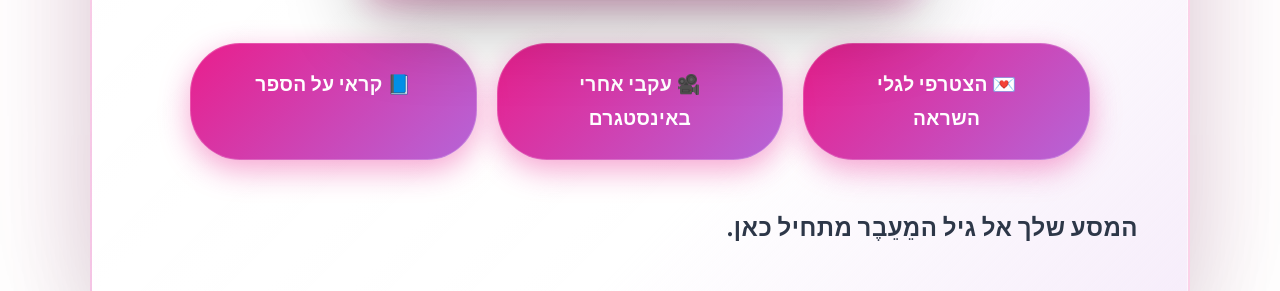
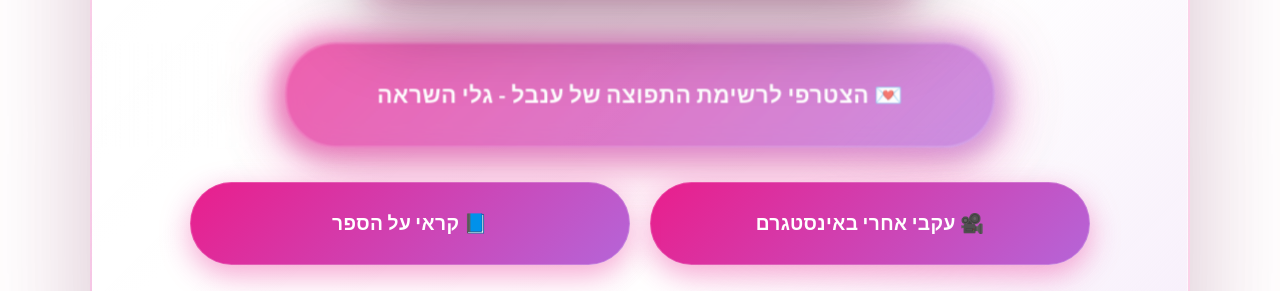
Before and after one commit to ndaphna/gil-hameever, a Next.js app: page /about in a window 1280 px wide. Shown: the part 6653-6944 px from the top of the page. Built offline with nearby package versions, Linux system fonts and the light colour scheme; no server answers.

Commit message:
הוספת טופס הרשמה ל'גלי השראה' לדף הבית והסרת סקשן CTA

```diff
--- a/src/app/(public)/about/about.css
+++ b/src/app/(public)/about/about.css
@@ -832,13 +832,21 @@
   z-index: 1;
 }
 
+.cta-buttons-wrapper {
+  display: flex;
+  flex-direction: column;
+  align-items: center;
+  gap: 35px;
+  width: 100%;
+  max-width: 900px;
+}
+
 .cta-buttons {
   display: flex;
   flex-wrap: wrap;
   justify-content: center;
   gap: 20px;
   width: 100%;
-  max-width: 900px;
 }
 
 .cta-button {
@@ -896,6 +904,65 @@ a.cta-button {
 
 .cta-button:active {
   transform: translateY(-2px) scale(1);
+}
+
+/* Primary CTA Button - Prominent & Eye-catching */
+.cta-button-primary {
+  width: 100%;
+  max-width: 700px;
+  padding: 32px 50px !important;
+  font-size: 1.4rem !important;
+  font-weight: 900 !important;
+  background: linear-gradient(135deg, #E91E8C 0%, #B565D8 100%) !important;
+  box-shadow:
+    0 15px 50px rgba(233, 30, 140, 0.5),
+    0 0 0 2px rgba(255, 255, 255, 0.3) inset,
+    0 0 80px rgba(233, 30, 140, 0.4),
+    0 8px 32px rgba(0, 0, 0, 0.2) !important;
+  position: relative;
+  overflow: visible;
+  animation: pulse-glow 3s ease-in-out infinite;
+}
+
+.cta-button-primary::after {
+  content: '';
+  position: absolute;
+  top: -4px;
+  left: -4px;
+  right: -4px;
+  bottom: -4px;
+  background: linear-gradient(135deg, #E91E8C 0%, #B565D8 100%);
+  border-radius: 50px;
+  z-index: -1;
+  opacity: 0.5;
+  filter: blur(12px);
+  animation: pulse-glow 3s ease-in-out infinite;
+}
+
+@keyframes pulse-glow {
+  0%, 100% {
+    opacity: 0.5;
+    transform: scale(1);
+  }
+  50% {
+    opacity: 0.8;
+    transform: scale(1.02);
+  }
+}
+
+.cta-button-primary:hover {
+  transform: translateY(-6px) scale(1.03) !important;
+  box-shadow:
+    0 20px 60px rgba(233, 30, 140, 0.7),
+    0 0 0 2px rgba(255, 255, 255, 0.4) inset,
+    0 0 100px rgba(233, 30, 140, 0.6),
+    0 12px 40px rgba(0, 0, 0, 0.3) !important;
+  background: linear-gradient(135deg, #F91E9C 0%, #C565E8 100%) !important;
+}
+
+.cta-button-primary:hover::after {
+  opacity: 0.7;
+  filter: blur(16px);
 }
 
 .cta-text {
@@ -1053,6 +1120,16 @@ a.cta-button {
     margin: 30px 20px;
   }
 
+  .cta-buttons-wrapper {
+    gap: 25px;
+  }
+
+  .cta-button-primary {
+    padding: 28px 40px !important;
+    font-size: 1.2rem !important;
+    max-width: 100%;
+  }
+
   .cta-buttons {
     flex-direction: column;
   }
--- a/src/app/(public)/about/page.tsx
+++ b/src/app/(public)/about/page.tsx
@@ -197,13 +197,14 @@ export default function AboutPage() {
               className="road-sign-image"
             />
           </div>
-          <div className="cta-buttons">
+          <div className="cta-buttons-wrapper">
             <a
               href="/inspiration-waves"
-              className="cta-button"
+              className="cta-button cta-button-primary"
             >
-              💌 הצטרפי לגלי השראה
+              💌 הצטרפי לרשימת התפוצה של ענבל - גלי השראה
             </a>
+            <div className="cta-buttons">
               <a
                 href="https://www.instagram.com/inbal_daphna/"
                 target="_blank"
@@ -218,6 +219,7 @@ export default function AboutPage() {
               >
                 📘 קראי על הספר
               </a>
+            </div>
           </div>
         </div>
         <p className="cta-text">המסע שלך אל גיל המֵעֵבֶר מתחיל כאן.</p>
--- a/src/app/page.tsx
+++ b/src/app/page.tsx
@@ -1,14 +1,63 @@
 'use client';
 
 import Link from "next/link";
+import { useState, FormEvent } from "react";
 import { useAuth } from "@/hooks/useAuth";
 import "./home.css";
+import "../app/(public)/inspiration-waves/inspiration-waves.css";
 
 export default function Home() {
   const { user, profile, loading } = useAuth();
 
   // Check if user is logged in and has active subscription
   const hasActiveSubscription = user && profile && profile.subscription_status === 'active';
+
+  // Form state for inspiration waves subscription
+  const [formData, setFormData] = useState({ firstName: '', lastName: '', email: '' });
+  const [isSubmitting, setIsSubmitting] = useState(false);
+  const [isSubmitted, setIsSubmitted] = useState(false);
+  const [error, setError] = useState('');
+  const [consent, setConsent] = useState(false);
+
+  const handleFormSubmit = async (e: FormEvent) => {
+    e.preventDefault();
+
+    if (!consent) {
+      setError('יש לאשר את תנאי ההרשמה');
+      return;
+    }
+
+    setIsSubmitting(true);
+    setError('');
+
+    try {
+      const response = await fetch('/api/inspiration-waves', {
+        method: 'POST',
+        headers: {
+          'Content-Type': 'application/json',
+        },
+        body: JSON.stringify({
+          firstName: formData.firstName.trim(),
+          lastName: formData.lastName.trim(),
+          email: formData.email.trim(),
+        }),
+      });
+
+      const data = await response.json();
+
+      if (!response.ok || !data.success) {
+        throw new Error(data.error || 'שגיאה בשליחת הטופס');
+      }
+
+      setIsSubmitted(true);
+    } catch (err: any) {
+      console.error('Form submission error:', err);
+      setError(err.message || 'שגיאה בשליחת הטופס. נסי שוב מאוחר יותר.');
+    } finally {
+      setIsSubmitting(false);
+    }
+  };
+
   const scrollToFeatures = () => {
     const featuresSection = document.querySelector('.features-section');
     if (featuresSection) {
@@ -144,28 +193,93 @@ export default function Home() {
         </div>
       </section>
 
-      {/* CTA Section */}
-      <section className="cta-section">
-        <div className="cta-container">
-          <div className="cta-content">
-            <h2 className="cta-title">מוכנה להתחיל את המסע?</h2>
-            <p className="cta-description">
-              הצטרפי לאלפי נשים שכבר גילו כיצד לחיות את גיל המעבר בביטחון, בשלווה ובכוח
-            </p>
-            <div className="cta-buttons">
-              <Link href="/signup" className="cta-button primary-cta">
-                <span>התחילי בחינם עכשיו</span>
-                <svg width="20" height="20" viewBox="0 0 20 20" fill="none">
-                  <path d="M13 4L7 10L13 16" stroke="currentColor" strokeWidth="2" strokeLinecap="round" strokeLinejoin="round"/>
-                </svg>
-              </Link>
-              <Link href="/pricing" className="cta-button secondary-cta">
-                <span>למידע על המחירים</span>
-              </Link>
-            </div>
-            <p className="cta-note">
-              ללא כרטיס אשראי • ביטול בכל עת • תמיכה מלאה בעברית
-            </p>
+      {/* Inspiration Waves Form Section */}
+      <section className="inspiration-form-section">
+        <div className="inspiration-form-container">
+          <div className="inspiration-form-wrapper">
+            <h2 className="form-title">הזמנה אישית לרשימת תפוצה של גלי ההשראה:</h2>
+            <p className="form-subtitle">הכניסי את הפרטים כאן למטה והצטרפי לגלי ההשראה</p>
+
+            {isSubmitted ? (
+              <div className="form-success">
+                <p className="success-icon">✨</p>
+                <h3>ברוכה הבאה לגלי ההשראה!</h3>
+                <p>תודה שהצטרפת. בקרוב תקבלי את הגל הראשון שלך.</p>
+              </div>
+            ) : (
+              <form onSubmit={handleFormSubmit} className="inspiration-form">
+                {error && (
+                  <div className="form-error">
+                    {error}
+                  </div>
+                )}
+
+                <div className="form-group">
+                  <input
+                    type="text"
+                    id="homepage-firstName"
+                    name="firstName"
+                    placeholder="שם"
+                    value={formData.firstName}
+                    onChange={(e) => setFormData({ ...formData, firstName: e.target.value })}
+                    required
+                    disabled={isSubmitting}
+                    autoComplete="given-name"
+                  />
+                </div>
+
+                <div className="form-group">
+                  <input
+                    type="text"
+                    id="homepage-lastName"
+                    name="lastName"
+                    placeholder="שם משפחה"
+                    value={formData.lastName}
+                    onChange={(e) => setFormData({ ...formData, lastName: e.target.value })}
+                    required
+                    disabled={isSubmitting}
+                    autoComplete="family-name"
+                  />
+                </div>
+
+                <div className="form-group">
+                  <input
+                    type="email"
+                    id="homepage-email"
+                    name="email"
+                    placeholder="אימייל"
+                    value={formData.email}
+                    onChange={(e) => setFormData({ ...formData, email: e.target.value })}
+                    required
+                    disabled={isSubmitting}
+                    autoComplete="email"
+                  />
+                </div>
+
+                <div className="form-consent">
+                  <label className="consent-label">
+                    <input
+                      type="checkbox"
+                      checked={consent}
+                      onChange={(e) => setConsent(e.target.checked)}
+                      required
+                      disabled={isSubmitting}
+                    />
+                    <span className="consent-text">
+                      אני מאשרת להצטרף לגלי ההשראה ולקבל ממני עדכונים מעצימים ואנושיים באהבה.
+                    </span>
+                  </label>
+                </div>
+
+                <button
+                  type="submit"
+                  className="form-submit-button"
+                  disabled={isSubmitting}
+                >
+                  {isSubmitting ? 'מצטרפת...' : 'אני רוצה להצטרף לגלי ההשראה'}
+                </button>
+              </form>
+            )}
           </div>
         </div>
       </section>
```
Lines whose indentation alone changed are shown as unchanged.
